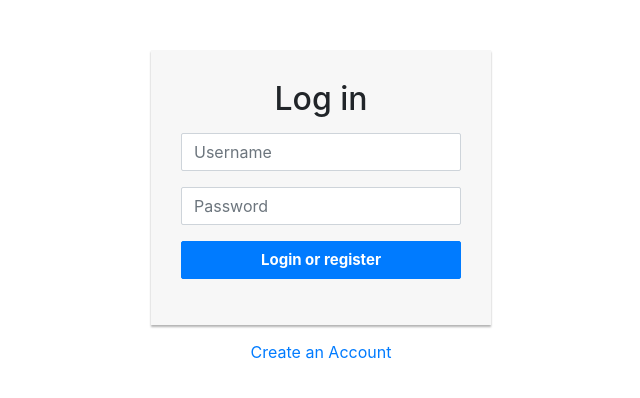
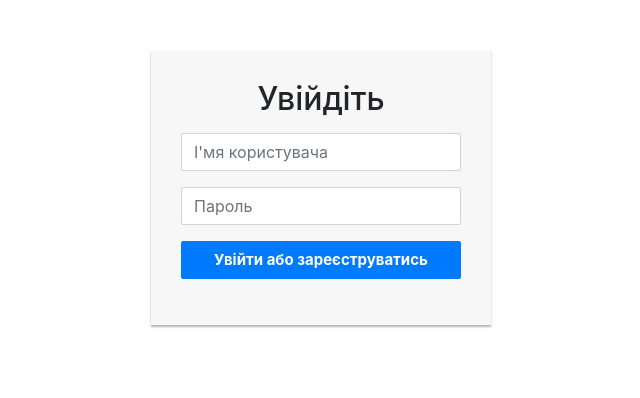
Before and after one commit to geniuscasio/rest-gotrello, a plain HTML site: page static/index.html in a window 1280 px wide. Shown: the whole page, without its empty margins (319-959 px from the left). Drawn offline with nearby package versions, Linux system fonts and the light colour scheme.

Commit message:
translate few labels to UA

```diff
--- a/static/index.html
+++ b/static/index.html
@@ -1,7 +1,7 @@
 <!DOCTYPE html>
 <html>
     <head>
-        <title>Hello</title>
+        <title>Trasure Keeper</title>
         <link rel="stylesheet" href="https://stackpath.bootstrapcdn.com/bootstrap/4.1.3/css/bootstrap.min.css" integrity="sha384-MCw98/SFnGE8fJT3GXwEOngsV7Zt27NXFoaoApmYm81iuXoPkFOJwJ8ERdknLPMO" crossorigin="anonymous">
 
         <link rel="stylesheet" href="./css/main.css">
@@ -15,21 +15,21 @@
     <body>
         <div class="login-form">
             <form>
-                <h2 class="text-center">Log in</h2>
+                <h2 class="text-center">Увійдіть</h2>
                 <div class="form-group">
-                    <input type="text" class="form-control" name="userName" placeholder="Username" required="required">
+                    <input type="text" class="form-control" name="userName" placeholder="І'мя користувача" required="required">
                 </div>
                 <div class="form-group">
-                    <input type="password" class="form-control" name="password" placeholder="Password" required="required">
+                    <input type="password" class="form-control" name="password" placeholder="Пароль" required="required">
                 </div>
                 <div class="form-group">
                     <!-- <button class="btn btn-primary btn-block" onclick="check(this.form)">Log in</button> -->
-                    <input class="btn btn-primary btn-block" type="button" onclick="check(this.form)" value="Login or register" />
+                    <input class="btn btn-primary btn-block" type="button" onclick="check(this.form)" value="Увійти або зареєструватись" />
                 </div>
             </form>
-            <p class="text-center">
+<!--             <p class="text-center">
                 <a href="#">Create an Account</a>
-            </p>
+            </p> -->
         </div>
     </body>
 </html>
```
